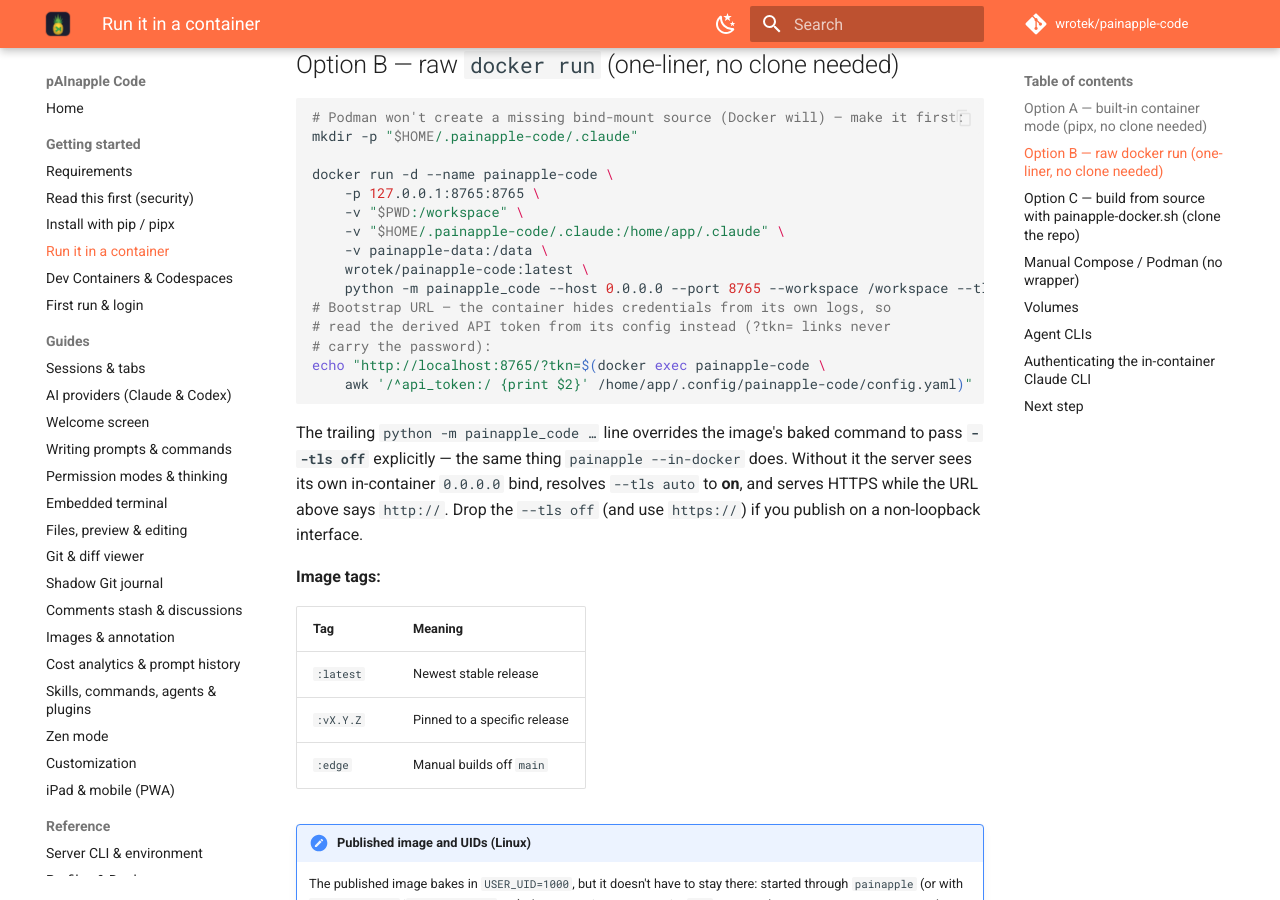
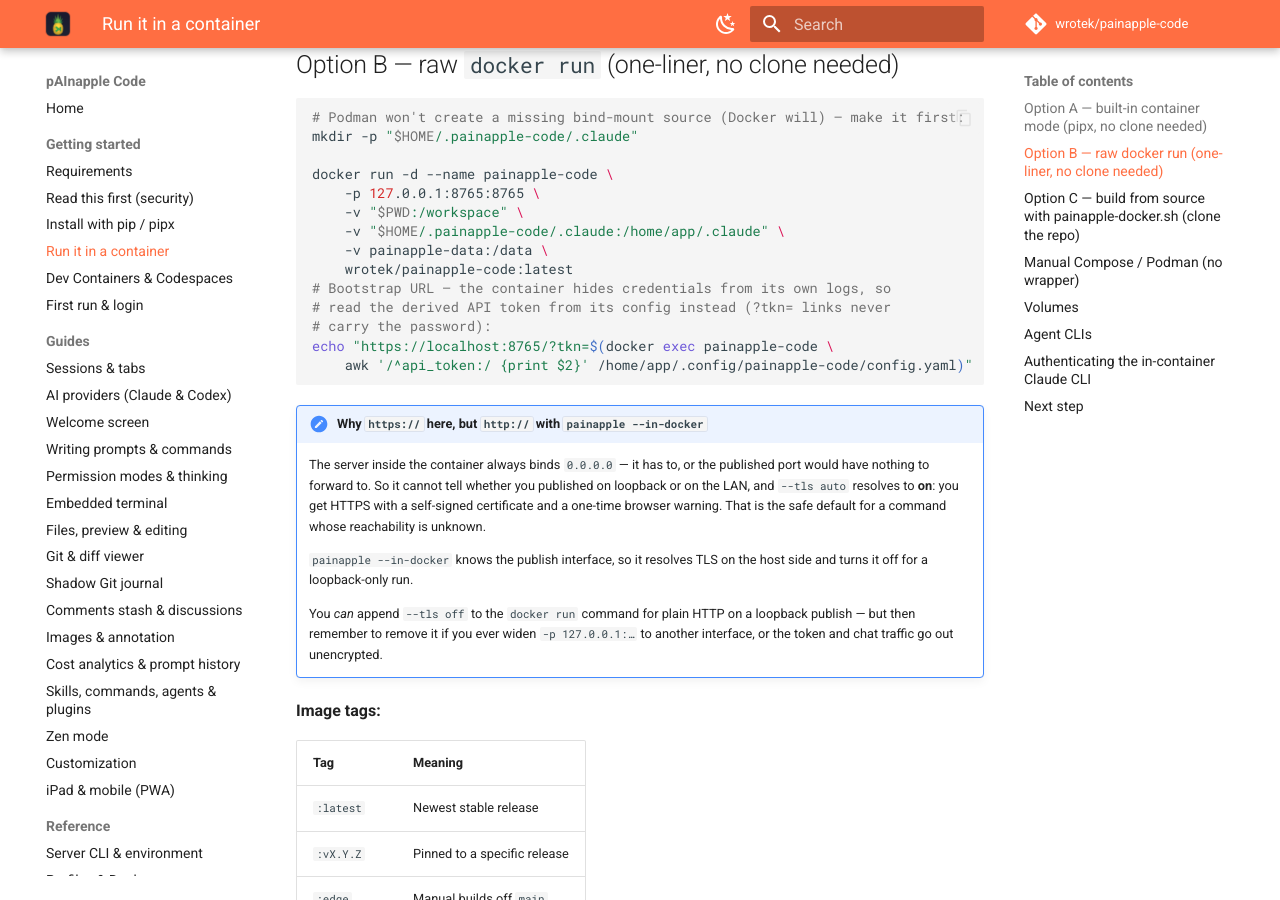
Before and after one commit to wrotek/painapple-code, an MkDocs documentation site: the page built from docs-site/getting-started/install-docker.md, in a window 1280 px wide and 900 px high, scrolled down 1345 px. Built offline with MkDocs 1.6.1 and Material for MkDocs 9.7.7, drawn with Linux system fonts in a browser that asks for light colours; comment, search, counter and statistics services are not loaded; some of the changed text lies outside the part shown.

Commit message:
tweak: keep raw docker run on TLS auto, explain the http/https asymmetry
Reverts the --tls off from 264509be (keeps its mkdir line). Baking the flag
into a copy-pasteable block is a footgun: widen -p 127.0.0.1: to another
interface later and the flag silently stays, putting the token and chat
traffic on the wire in plaintext.

The raw command genuinely cannot know the publish interface — that lives on
the host side of -p — so `auto` resolving to on is the correct fail-safe, not
a defect. Document the asymmetry instead: https + self-signed here, http via
`painapple --in-docker` which resolves TLS from the publish interface, and
--tls off offered as an opt-in with the widening caveat attached.

Co-Authored-By: Claude Opus 5 (1M context) <noreply@anthropic.com>

````diff
--- a/docs-site/getting-started/install-docker.md
+++ b/docs-site/getting-started/install-docker.md
@@ -43,21 +43,30 @@ docker run -d --name painapple-code \
     -v "$PWD:/workspace" \
     -v "$HOME/.painapple-code/.claude:/home/app/.claude" \
     -v painapple-data:/data \
-    wrotek/painapple-code:latest \
-    python -m painapple_code --host 0.0.0.0 --port 8765 --workspace /workspace --tls off
+    wrotek/painapple-code:latest
 # Bootstrap URL — the container hides credentials from its own logs, so
 # read the derived API token from its config instead (?tkn= links never
 # carry the password):
-echo "http://localhost:8765/?tkn=$(docker exec painapple-code \
+echo "https://localhost:8765/?tkn=$(docker exec painapple-code \
     awk '/^api_token:/ {print $2}' /home/app/.config/painapple-code/config.yaml)"
 ```
 
-The trailing `python -m painapple_code …` line overrides the image's baked
-command to pass **`--tls off`** explicitly — the same thing `painapple
---in-docker` does. Without it the server sees its own in-container `0.0.0.0`
-bind, resolves `--tls auto` to **on**, and serves HTTPS while the URL above
-says `http://`. Drop the `--tls off` (and use `https://`) if you publish on a
-non-loopback interface.
+!!! note "Why `https://` here, but `http://` with `painapple --in-docker`"
+
+    The server inside the container always binds `0.0.0.0` — it has to, or
+    the published port would have nothing to forward to. So it cannot tell
+    whether you published on loopback or on the LAN, and `--tls auto`
+    resolves to **on**: you get HTTPS with a self-signed certificate and a
+    one-time browser warning. That is the safe default for a command whose
+    reachability is unknown.
+
+    `painapple --in-docker` knows the publish interface, so it resolves TLS
+    on the host side and turns it off for a loopback-only run.
+
+    You *can* append `--tls off` to the `docker run` command for plain HTTP
+    on a loopback publish — but then remember to remove it if you ever widen
+    `-p 127.0.0.1:…` to another interface, or the token and chat traffic go
+    out unencrypted.
 
 **Image tags:**
 
@@ -95,7 +104,7 @@ To layer your own tooling on top of the base image:
 ./painapple-docker.sh build --dockerfile ~/my-project/Dockerfile
 ```
 
-Open `http://localhost:8765/` in a browser. The first run generates an auth password — the container keeps it out of `docker logs` (they persist), so reveal the bootstrap URL with `painapple password` (pip CLI) or the `docker exec … awk` one-liner above, and open it once; the cookie keeps you logged in. See [First run & login](first-run.md).
+Open `https://localhost:8765/` in a browser (self-signed certificate — accept the one-time warning). The first run generates an auth password — the container keeps it out of `docker logs` (they persist), so reveal the bootstrap URL with `painapple password` (pip CLI) or the `docker exec … awk` one-liner above, and open it once; the cookie keeps you logged in. See [First run & login](first-run.md).
 
 ## Manual Compose / Podman (no wrapper)
 
````
